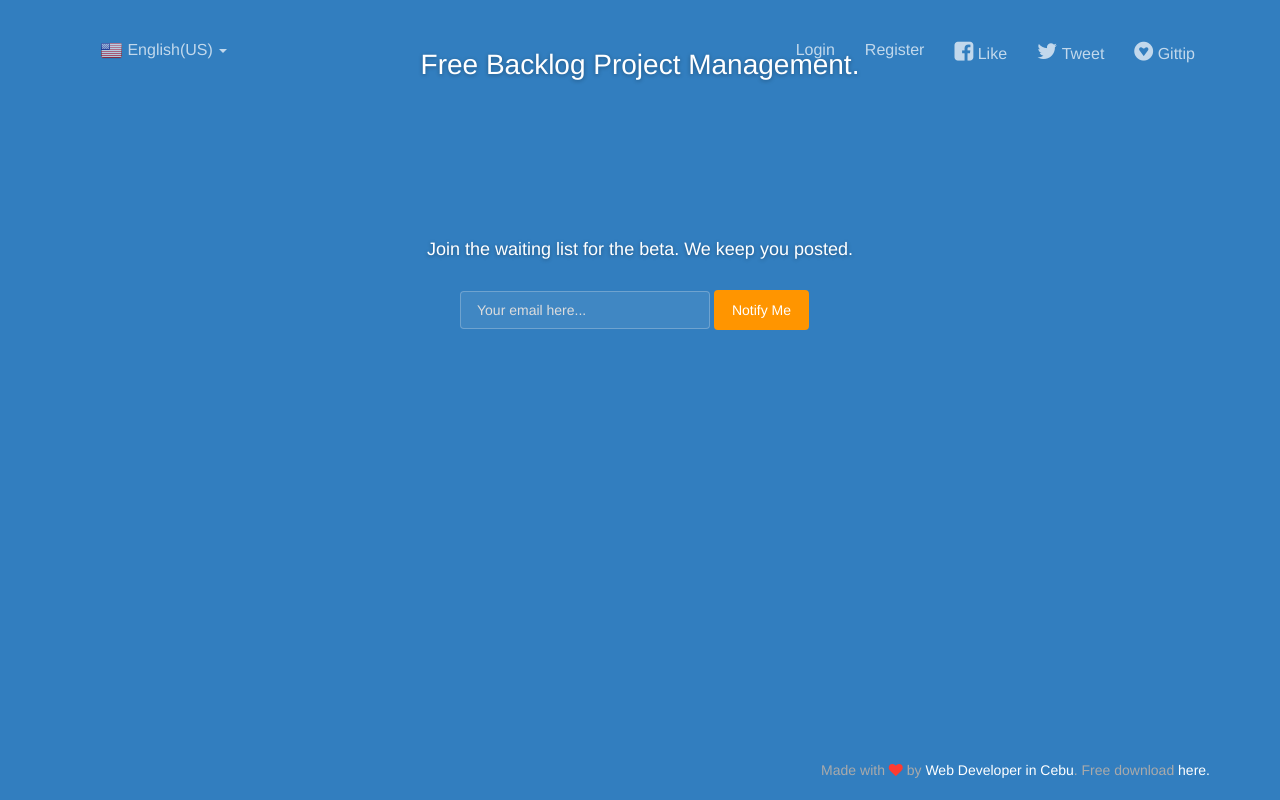
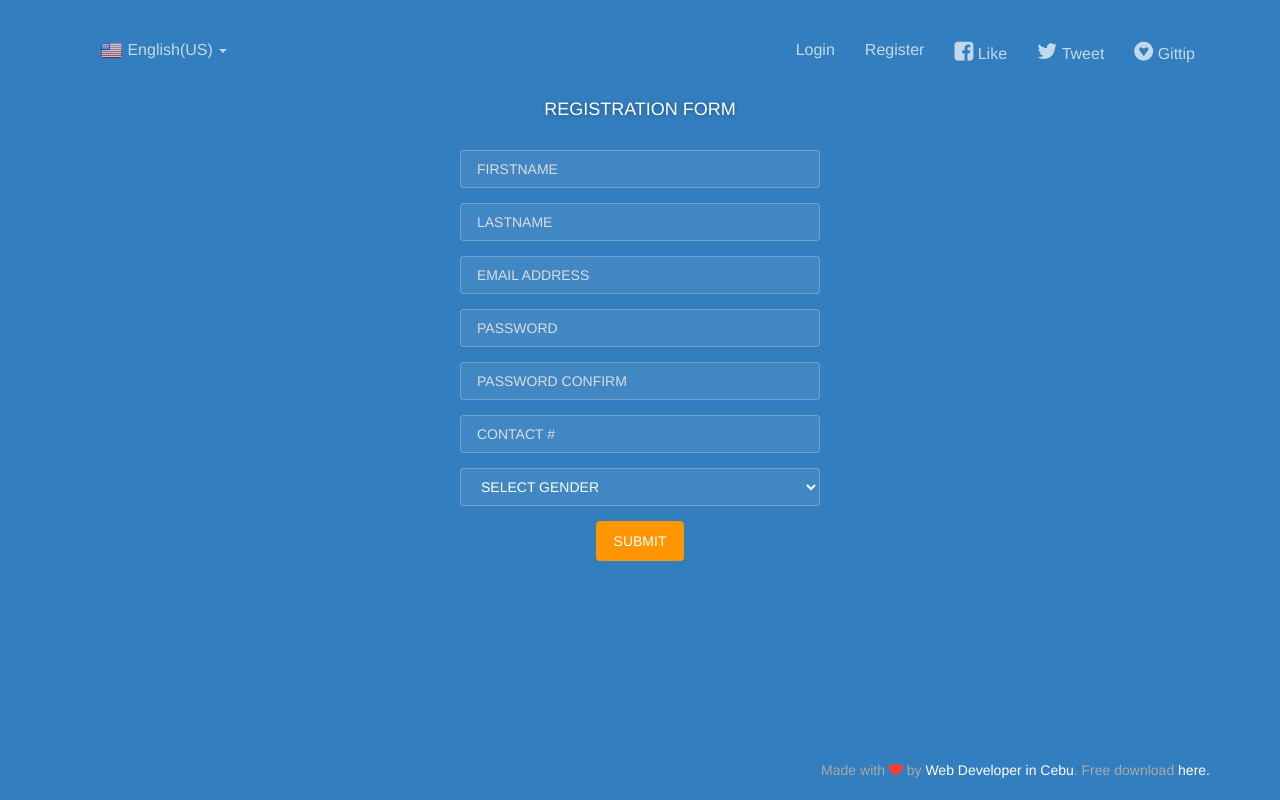
Before and after one commit to johnrobox/rabacklog, a CodeIgniter app: page /database/index.php/RegisterController/ in a window 1280 px wide. Run offline with CodeIgniter, Linux system fonts and the light colour scheme; some libraries are stand-ins or nearby versions; some web fonts are replaced.

Commit message:
Rigester user

```diff
--- a/application/config/autoload.php
+++ b/application/config/autoload.php
@@ -58,7 +58,7 @@ $autoload['packages'] = array();
 |
 |	$autoload['libraries'] = array('user_agent' => 'ua');
 */
-$autoload['libraries'] = array();
+$autoload['libraries'] = array('database', 'session', 'form_validation');
 
 /*
 | -------------------------------------------------------------------
@@ -89,7 +89,7 @@ $autoload['drivers'] = array();
 |
 |	$autoload['helper'] = array('url', 'file');
 */
-$autoload['helper'] = array('url');
+$autoload['helper'] = array('url', 'form');
 
 /*
 | -------------------------------------------------------------------
--- a/application/config/config.php
+++ b/application/config/config.php
@@ -23,7 +23,7 @@ defined('BASEPATH') OR exit('No direct script access allowed');
 | a PHP script and you can easily do that on your own.
 |
 */
-$config['base_url'] = 'http://192.168.0.195:1000/';
+$config['base_url'] = 'http://192.168.0.194:1000/';
 
 /*
 |--------------------------------------------------------------------------
@@ -324,7 +324,7 @@ $config['cache_query_string'] = FALSE;
 | https://codeigniter.com/user_guide/libraries/encryption.html
 |
 */
-$config['encryption_key'] = '';
+$config['encryption_key'] = 'RaBACKlog_sp3CIAL_Key2017';
 
 /*
 |--------------------------------------------------------------------------
--- a/application/config/database.php
+++ b/application/config/database.php
@@ -76,9 +76,9 @@ $query_builder = TRUE;
 $db['default'] = array(
 	'dsn'	=> '',
 	'hostname' => 'localhost',
-	'username' => '',
-	'password' => '',
-	'database' => '',
+	'username' => 'root',
+	'password' => 'root',
+	'database' => 'rabacklog',
 	'dbdriver' => 'mysqli',
 	'dbprefix' => '',
 	'pconnect' => FALSE,
--- a/application/controllers/RegisterController.php
+++ b/application/controllers/RegisterController.php
@@ -5,12 +5,101 @@ class RegisterController extends CI_Controller {
 
     public function __construct() {
         parent::__construct();
+
+        // model load
+        $this->load->model("user");
+
+        // library bload
+        $this->load->library('encryption');
+        $this->load->library('alert');
     }
 
     public function index(){
+//$ciphertext = $this->encryption->encrypt($plain_text);
+//echo $ciphertext;
+//echo $this->encryption->decrypt($ciphertext);
+        //die();
         $this->load->view("main_site/default/header");
         $this->load->view("main_site/registration/index");
         $this->load->view("main_site/default/footer");
     }
 
+    public function registerExec() {
+        $validate = array(
+            array(
+                'field' => 'firstname',
+                'label' => 'Firstname',
+                'rules' => 'required'
+            ),
+            array(
+                'field' => 'lastname',
+                'label' => 'Lastname',
+                'rules' => 'required'
+            ),
+            array(
+                'field' => 'email',
+                'label' => 'Email',
+                'rules' => 'required|is_unique[users.user_email]|valid_email'
+            ),
+            array(
+                'field' => 'password',
+                'label' => 'Password',
+                'rules' => 'required|min_length[6]'
+            ),
+            array(
+                'field' => 'password_conf',
+                'label' => 'Repeat Password',
+                'rules' => 'required|matches[password]'
+            ),
+            array(
+                'field' => 'gender',
+                'label' => 'Gender',
+                'rules' => 'required'
+            )
+        );
+        $this->form_validation->set_rules($validate);
+        if ($this->form_validation->run() == false) {
+            $this->index();
+        } else {
+            $firstname = trim($this->input->post('firstname'));
+            $lastname = trim($this->input->post('lastname'));
+            $email = trim($this->input->post('email'));
+            $password = $this->input->post('password');
+            $contact = trim($this->input->post('contact'));
+            $gender = $this->input->post('gender');
+
+            // encryp password
+            $password_encryp = $this->encryption->encrypt($password);
+
+            // get user IP address
+            $client_ip_address = $this->input->ip_address();
+
+            // get datetime
+            date_default_timezone_set("Asia/Manila");
+            $date_created = date('Y-m-d h:i:s');
+
+            $data = array(
+                'user_firstname' => $firstname,
+                'user_lastname' => $lastname,
+                'user_email' => $email,
+                'user_password' => $password_encryp,
+                'user_contact' => $contact,
+                'user_gender' => $gender,
+                'user_ip_address' => $client_ip_address,
+                'user_date_created' => $date_created
+            );
+
+            $register = $this->user->insert($data);
+            if ($register) {
+                $this->session->set_flashdata('success', $this->alert->successAlert('Your Account was successfully created! Click <a href=""> HERE </a> to login'));
+                redirect(base_url());
+            } else {
+                $this->session->set_flashdata('error', $this->alert->warningAlert('Cannot complete your registration! Please try register again!'));
+                redirect(base_url().'index.php/RegisterController/');
+            }
+
+        }
+
+    }
+
 }
--- /dev/null
+++ b/application/libraries/Alert.php
@@ -0,0 +1,29 @@
+<?php if ( ! defined('BASEPATH')) exit('No direct script access allowed');
+
+class Alert{
+
+    public function dangerAlert($message){
+        $alert = $this->alertDiv('alert-danger', 'fa-times').$message.'</div>';
+        return $alert;
+    }
+    public function warningAlert($message){
+        $alert = $this->alertDiv('alert-warning', 'fa-warning').$message.'</div>';
+        return $alert;
+    }
+    public function successAlert($message){
+        $alert = $this->alertDiv('alert-success', 'fa-check').$message.'</div>';
+        return $alert;
+    }
+    public function infoAlert($message){
+        $alert = $this->alertDiv('alert-info', 'fa-info').$message.'</div>';
+        return $alert;
+    }
+
+    private function alertDiv($alert,$font){
+        $alertStyle = '<div class="alert '.$alert.'" role="alert">'
+                . '<a href="#" class="close" data-dismiss="alert" aria-label="close">&times;</a>'
+                . '<span class="fa '.$font.'"></span> ';
+        return $alertStyle;
+    }
+
+}
--- /dev/null
+++ b/application/models/User.php
@@ -0,0 +1,16 @@
+<?php
+
+class User extends CI_Model {
+
+    private $table = "users";
+
+    public function __construct() {
+        parent::__construct();
+    }
+
+    public function insert($data) {
+        $this->db->insert($this->table, $data);
+        return ($this->db->affected_rows() != 0) ? true : false;
+    }
+
+}
--- a/application/views/main_site/default/footer.php
+++ b/application/views/main_site/default/footer.php
@@ -7,7 +7,7 @@
  </div>
 
 </body>
-    <script src="js/jquery-1.10.2.js" type="text/javascript"></script>
-	<script src="js/bootstrap.min.js" type="text/javascript"></script>
+<script src="<?php echo base_url();?>js/jquery-1.10.2.js" type="text/javascript"></script>
+<script src="<?php echo base_url();?>js/bootstrap.min.js" type="text/javascript"></script>
 
 </html>
--- a/application/views/main_site/default/header.php
+++ b/application/views/main_site/default/header.php
@@ -3,8 +3,8 @@
 <head>
 	<meta charset="utf-8" />
 	<meta http-equiv="X-UA-Compatible" content="IE=edge,chrome=1" />
-	<link rel="apple-touch-icon" sizes="76x76" href="images/main_page/apple-icon.png">
-	<link rel="icon" type="image/png" sizes="96x96" href="images/main_page/favicon.png">
+	<link rel="apple-touch-icon" sizes="76x76" href="<?php echo base_url();?>images/main_page/apple-icon.png">
+	<link rel="icon" type="image/png" sizes="96x96" href="<?php echo base_url();?>images/main_page/favicon.png">
 
     <meta content='width=device-width, initial-scale=1.0, maximum-scale=1.0, user-scalable=0' name='viewport' />
     <meta name="viewport" content="width=device-width" />
@@ -12,7 +12,8 @@
     <title>Restaurant </title>
 
     <link href="<?php echo base_url();?>css/bootstrap.css" rel="stylesheet" />
-	<link href="<?php echo base_url();?>css/coming-sssoon.css" rel="stylesheet" />
+    <link href="<?php echo base_url();?>css/coming-sssoon.css" rel="stylesheet" />
+    <link href="<?php echo base_url();?>css/common.css" rel="stylesheet" />
 
     <!--     Fonts     -->
     <link href="http://netdna.bootstrapcdn.com/font-awesome/4.1.0/css/font-awesome.css" rel="stylesheet">
@@ -38,22 +39,22 @@
       <ul class="nav navbar-nav">
          <li class="dropdown">
               <a href="#" class="dropdown-toggle" data-toggle="dropdown">
-                <img src="images/main_page/flags/US.png"/>
+                <img src="<?php echo base_url();?>images/main_page/flags/US.png"/>
                 English(US)
                 <b class="caret"></b>
               </a>
               <ul class="dropdown-menu">
-                <li><a href="#"><img src="images/main_page/flags/DE.png"/> Deutsch</a></li>
-                <li><a href="#"><img src="images/main_page/flags/GB.png"/> English(UK)</a></li>
-                <li><a href="#"><img src="images/main_page/flags/FR.png"/> Français</a></li>
-                <li><a href="#"><img src="images/main_page/flags/RO.png"/> Română</a></li>
-                <li><a href="#"><img src="images/main_page/flags/IT.png"/> Italiano</a></li>
+                  <li><a href="#"><img src="<?php echo base_url();?>images/main_page/flags/DE.png"/> Deutsch</a></li>
+                <li><a href="#"><img src="<?php echo base_url();?>images/main_page/flags/GB.png"/> English(UK)</a></li>
+                <li><a href="#"><img src="<?php echo base_url();?>images/main_page/flags/FR.png"/> Français</a></li>
+                <li><a href="#"><img src="<?php echo base_url();?>images/main_page/flags/RO.png"/> Română</a></li>
+                <li><a href="#"><img src="<?php echo base_url();?>images/main_page/flags/IT.png"/> Italiano</a></li>
 
                 <li class="divider"></li>
-                <li><a href="#"><img src="images/main_page/flags/ES.png"/> Español <span class="label label-default">soon</span></a></li>
-                <li><a href="#"><img src="images/main_page/flags/BR.png"/> Português <span class="label label-default">soon</span></a></li>
-                <li><a href="#"><img src="images/main_page/flags/JP.png"/> 日本語 <span class="label label-default">soon</span></a></li>
-                <li><a href="#"><img src="images/main_page/flags/TR.png"/> Türkçe <span class="label label-default">soon</span></a></li>
+                <li><a href="#"><img src="<?php echo base_url();?>images/main_page/flags/ES.png"/> Español <span class="label label-default">soon</span></a></li>
+                <li><a href="#"><img src="<?php echo base_url();?>images/main_page/flags/BR.png"/> Português <span class="label label-default">soon</span></a></li>
+                <li><a href="#"><img src="<?php echo base_url();?>images/main_page/flags/JP.png"/> 日本語 <span class="label label-default">soon</span></a></li>
+                <li><a href="#"><img src="<?php echo base_url();?>images/main_page/flags/TR.png"/> Türkçe <span class="label label-default">soon</span></a></li>
 
               </ul>
         </li>
@@ -94,7 +95,7 @@
     </div><!-- /.navbar-collapse -->
   </div><!-- /.container -->
 </nav>
-<div class="main" style="background-image: url('images/main_page/restaurant.jpg')">
+<div class="main" style="background-image: url('<?php echo base_url();?>images/main_page/restaurant.jpg')">
 
 <!--    Change the image source '/images/restaurant.jpg')" with your favourite image.     -->
 
--- a/application/views/main_site/main_page/index.php
+++ b/application/views/main_site/main_page/index.php
@@ -4,7 +4,9 @@
 <!--  H1 can have 2 designs: "logo" and "logo cursive"           -->
 
         <div class="content">
-            <h4 class="motto">Free Backlog Project Management.</h4>
+            <h4 class="motto-custom">Free Backlog Project Management.</h4>
+            <?php echo $this->session->flashdata('success'); ?>
+            <?php echo $this->session->flashdata('error');?>
             <div class="subscribe">
                 <h5 class="info-text">
                     Join the waiting list for the beta. We keep you posted.
--- a/application/views/main_site/registration/index.php
+++ b/application/views/main_site/registration/index.php
@@ -1,17 +1,54 @@
-        <div class="content">
-            <h4 class="motto">Free Backlog Project Management.</h4>
+    <div class="content" style="margin-top: 100px;">
         <div class="subscribe">
             <h5 class="info-text">
-                    Join the waiting list for the beta. We keep you posted.
+               REGISTRATION FORM
             </h5>
+            <?php echo $this->session->flashdata('success');?>
+            <?php echo $this->session->flashdata('error'); ?>
             <div class="row">
                 <div class="col-md-4 col-md-offset-4 col-sm6-6 col-sm-offset-3 ">
-                        <form class="form-inline" role="form">
+                    <form role="form" method="post" action="registerExec">
+
                         <div class="form-group">
-                            <label class="sr-only" for="exampleInputEmail2">Email address</label>
-                            <input type="email" class="form-control transparent" placeholder="Your email here...">
+                            <!-- class="sr-only" -->
+                            <span class="text-error"><?php echo form_error('firstname');?></span>
+                            <input type="text" class="form-control transparent" name="firstname" id="firstname" placeholder="FIRSTNAME"/>
                         </div>
-                          <button type="submit" class="btn btn-warning btn-fill">Notify Me</button>
+
+                        <div class="form-group">
+                            <span class="text-error"><?php echo form_error('lastname');?></span>
+                            <input type="text" class="form-control transparent" name="lastname" id="lastname" placeholder="LASTNAME"/>
+                        </div>
+
+                        <div class="form-group">
+                            <span class="text-error"><?php echo form_error('email');?></span>
+                            <input type="text" class="form-control transparent" name="email" id="email" placeholder="EMAIL ADDRESS"/>
+                        </div>
+
+                        <div class="form-group">
+                            <span class="text-error"><?php echo form_error('password');?></span>
+                            <input type="password" class="form-control transparent" name="password" id="password" placeholder="PASSWORD"/>
+                        </div>
+
+                        <div class="form-group">
+                            <span class="text-error"><?php echo form_error('password_conf');?></span>
+                            <input type="password" class="form-control transparent" name="password_conf" id="password_conf" placeholder="PASSWORD CONFIRM"/>
+                        </div>
+
+                        <div class="form-group">
+                            <input type="text" class="form-control transparent" name="contact" id="contact" placeholder="CONTACT #"/>
+                        </div>
+
+                        <div class="form-group">
+                            <span class="text-error"><?php echo form_error('gender');?></span>
+                            <select class="form-control transparent" name="gender" id="gender">
+                                <option value="">SELECT GENDER</option>
+                                <option value="1">Male</option>
+                                <option value="2">Female</option>
+                            </select>
+                        </div>
+
+                      <button type="submit" class="btn btn-warning btn-fill center-block">SUBMIT</button>
                     </form>
 
                 </div>
--- a/css/coming-sssoon.css
+++ b/css/coming-sssoon.css
@@ -748,6 +748,20 @@ h1 small, h2 small, h3 small, h1 .small, h2 .small, h3 .small {
 .main .motto{
     min-height: 140px;
 }
+
+.main .motto-custom{
+    min-height: 50px;
+}
+
+.main .motto-custom, .main .subscribe .info-text{
+    font-size: 28px;
+    color: #FFFFFF;
+    text-shadow: 0 1px 4px rgba(0, 0, 0, 0.33);
+    text-align: center;
+    margin-top: 50px;
+
+}
+
 .main .motto, .main .subscribe .info-text{
     font-size: 28px;
     color: #FFFFFF;
@@ -818,7 +832,7 @@ h1 small, h2 small, h3 small, h1 .small, h2 .small, h3 .small {
 }
 @media (min-width:991px){
     .main .subscribe .form-group{
-        width: 190px;
+       //width: 190px;
     }
     .footer{
         position: fixed;
@@ -827,7 +841,7 @@ h1 small, h2 small, h3 small, h1 .small, h2 .small, h3 .small {
 }
 @media (min-width:1200px){
     .main .subscribe .form-group{
-        width: 250px;
+        //width: 250px;
     }
 }
 
--- /dev/null
+++ b/css/common.css
@@ -0,0 +1,13 @@
+/*
+To change this license header, choose License Headers in Project Properties.
+To change this template file, choose Tools | Templates
+and open the template in the editor.
+*/
+/*
+    Created on : May 19, 2017, 5:11:49 PM
+    Author     : johnrobertjerodiaz
+*/
+
+.text-error {
+    color : #ea6464;
+}
```
Also changed, not shown: nbproject/project.xml (added, +9 -0 lines), rabacklog.sql (added, +44 -0 lines), 1 other file. Lines whose indentation alone changed are shown as unchanged.
